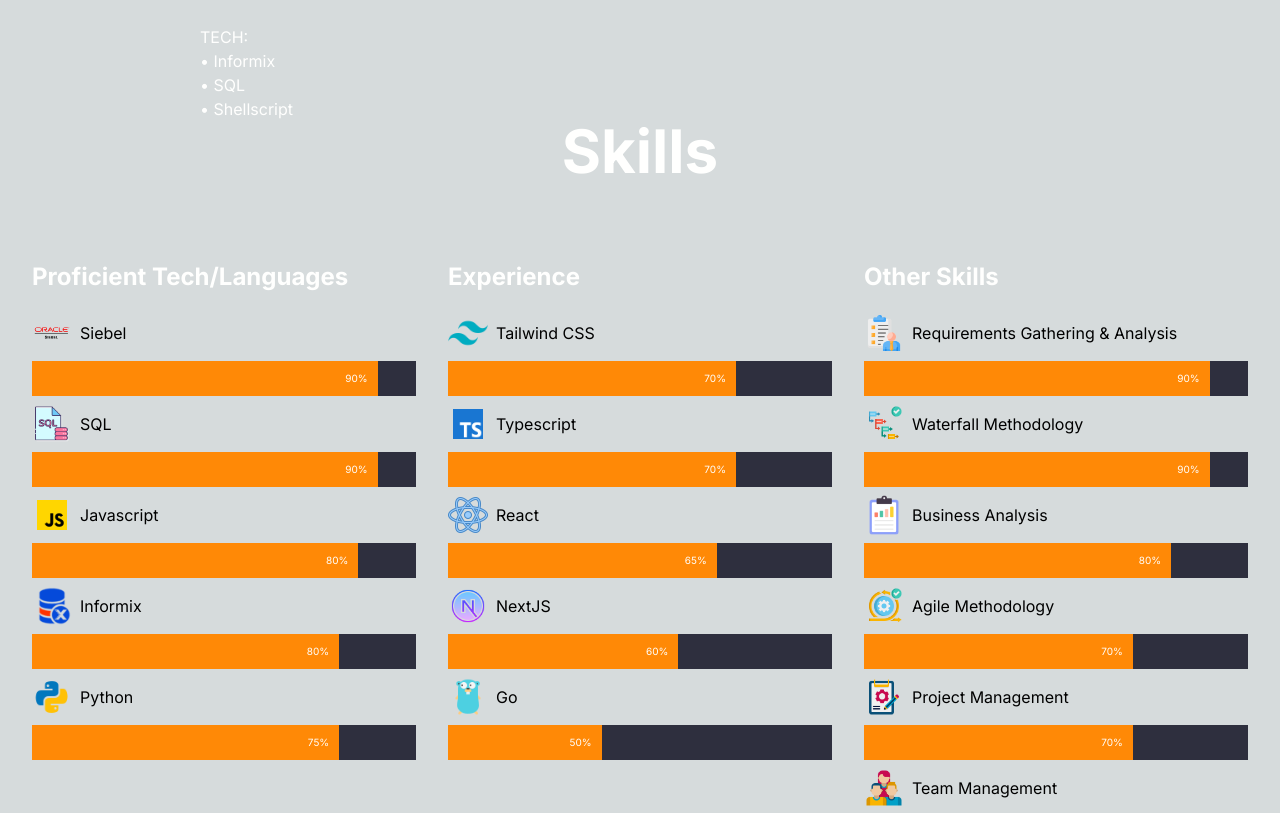
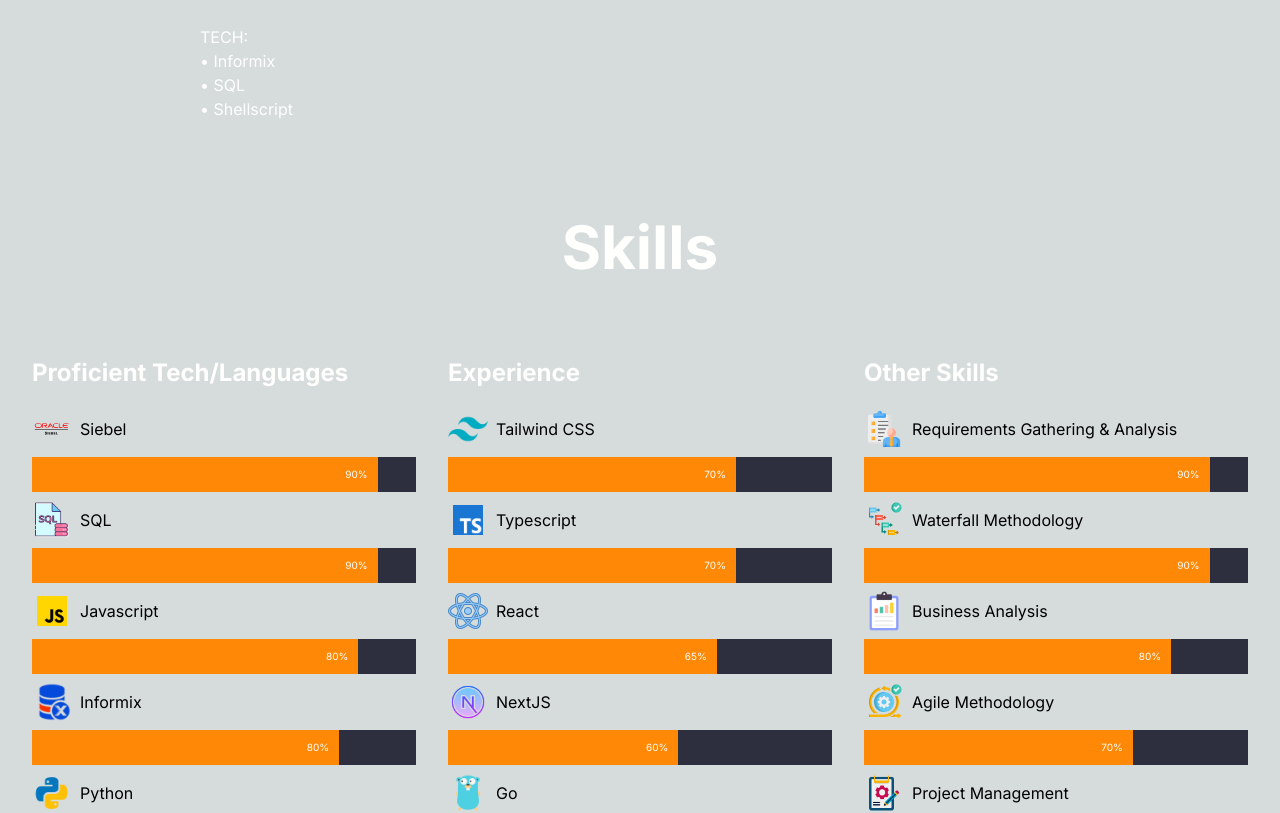
Before and after one commit to codebyboon/portfolio, a Next.js app: page / in a window 1280 px wide. Shown: the part 2660-3473 px from the top of the page. Built offline with nearby package versions, Linux system fonts and the light colour scheme.

Commit message:
Updated Skill section's margin to not overlap to previous section.

```diff
--- a/src/components/Skills.tsx
+++ b/src/components/Skills.tsx
@@ -43,7 +43,7 @@
 const Skills = () => {
 
   return (
-    <div className='my-auto scroll-mt-28' id='skills'>
+    <div className='my-24 scroll-mt-28' id='skills'>
       <h2 className='font-bold md:text-6xl sm:text-5xl xs:text-4xl text-3xl mt-10 lg:mt-0 mb-10 lg:mb-20 w-full text-center text-[#fffffe]'>
         Skills
       </h2>
```
